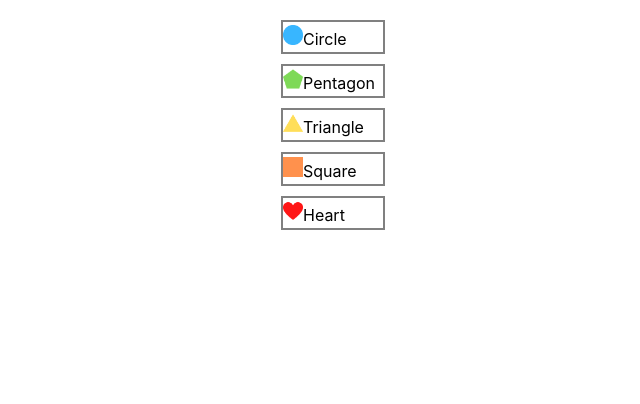
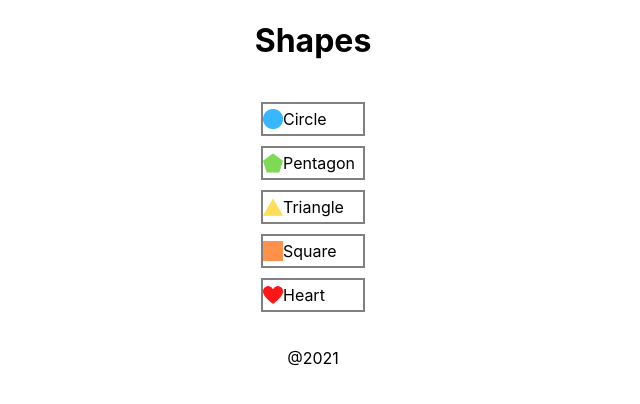
Before and after one commit to mirellaalves/drag-and-drop-practice, a React (Create React App) app: page / in a window 1280 px wide. Shown: the top 404 px of the page, without its empty margins (327-967 px from the left). Built offline with nearby package versions, Linux system fonts and the light colour scheme.

Commit message:
finish one drag and drop column

```diff
--- a/src/App.css
+++ b/src/App.css
@@ -7,6 +7,7 @@
 
 .shapes {
   margin: 10px;
+  padding: 0;
 }
 
 .shape {
--- a/src/App.js
+++ b/src/App.js
@@ -1,18 +1,50 @@
-import React from 'react';
+import React, { useState } from 'react';
+import { DragDropContext, Droppable, Draggable } from 'react-beautiful-dnd';
 import shapes from './dragAndDropData/index';
-import Shape from './components/Shape';
 import './App.css';
 
 const App = () => {
+  const [shapesList, setShapesList] = useState(shapes)
+
+  const handleOnDragEnd = (result) => {
+    console.log(result);
+    if (!result.destination) return;
+    const items = Array.from(shapesList);
+    const [movedItem] = items.splice(result.source.index, 1);
+    items.splice(result.destination.index, 0, movedItem);
+
+    setShapesList(items);
+  }
+
   return (
     <div className='App'>
-      <ul className='shapes'>{ shapes.map(({ id, name, img }) => {
-        return (
-          <div className='shape'>
-            {Shape(id, name, img)}
-          </div>
-        )
-      })}</ul>
+      <header>
+        <h1>Shapes</h1>
+      </header>
+      <DragDropContext onDragEnd={handleOnDragEnd}>
+        <Droppable droppableId='shapes'>
+          {(provided) => (
+            <ul className='shapes' {...provided.droppableProps} ref={provided.innerRef}>
+              { shapesList.map(({ id, name, img }, index) => {
+                return (
+                  <Draggable key={id} draggableId={id} index={index}>
+                    {(provided) => (
+                      <li className='shape' {...provided.draggableProps} {...provided.dragHandleProps} ref={provided.innerRef}>
+                        <img src={img} alt={`${name} shape`} width='20px' />
+                        <span>{name}</span>
+                      </li>
+                    )}
+                  </Draggable>
+                )
+              })}
+              {provided.placeholder}
+            </ul>
+          )}
+        </Droppable>
+      </DragDropContext>
+      <footer>
+        <p>@2021</p>
+      </footer>
     </div>
   )
 }
--- a/src/components/Shape/index.js
+++ b/src/components/Shape/index.js
@@ -1,6 +1,6 @@
 const Shape = (id, name, img) => {
   return (
-    <li key={id} >
+    <li>
       <img src={img} alt={`${name} shape`} width='20px' />
       <span>{name}</span>
     </li>
--- a/src/dragAndDropData/index.js
+++ b/src/dragAndDropData/index.js
@@ -1,26 +1,26 @@
 const shapes = [
   {
-    id: 1,
+    id: 'circle',
     name: 'Circle',
     img: './images/circle.png'
   },
   {
-    id: 2,
+    id: 'pentagon',
     name: 'Pentagon',
     img: './images/pentagon.png'
   },
   {
-    id: 3,
+    id: 'triangle',
     name: 'Triangle',
     img: './images/triangle.png'
   },
   {
-    id: 4,
+    id: 'square',
     name: 'Square',
     img: '/images/square.png'
   },
   {
-    id: 5,
+    id: 'heart',
     name: 'Heart',
     img: './images/heart.png'
   }
```
